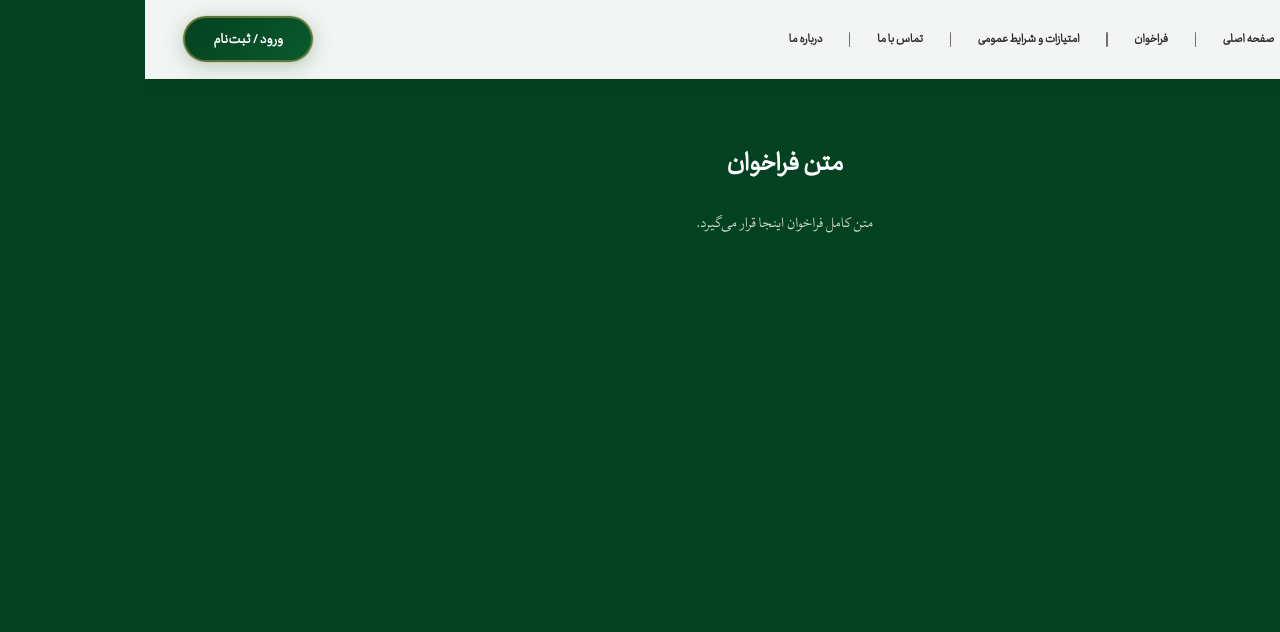
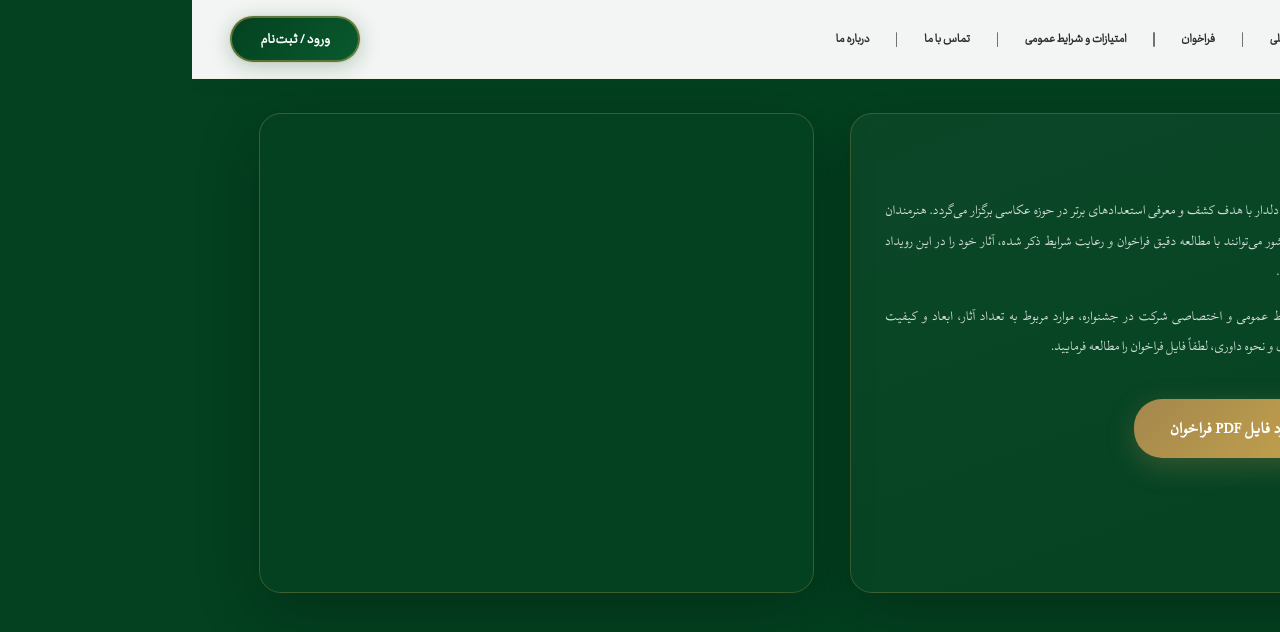
Before and after one commit to Seyed-Ali-313/deldar-project, a React (Vite) app: page /announcement in a window 1280 px wide. Shown: the top 632 px of the page. Built offline with nearby package versions, Linux system fonts and the light colour scheme.

Commit message:
اضافه شدن پی دی اف ، درست شدن 3 تا صفحه

```diff
--- a/src/pages/About.jsx
+++ b/src/pages/About.jsx
@@ -28,8 +28,9 @@ export default function About() {
             fontSize: "clamp(16px, 3.5vw, 24px)",
             fontWeight: "bold",
             color: "#ffffff",
-            textAlign: "center",
-            marginBottom: "clamp(20px, 3vh, 32px)",
+            textAlign: "right",
+            maxWidth: "700px",
+            margin: "0 auto clamp(20px, 3vh, 32px)",
             lineHeight: 1.5,
           }}
         >
@@ -51,13 +52,28 @@ export default function About() {
           }}
         >
           <p style={{ marginBottom: "clamp(12px, 2vh, 16px)" }}>
-            خانه عکاسان ایران، به عنوان یکی از مراکز تخصصی وابسته به حوزه هنری انقلاب اسلامی، فعالیت رسمی خود را از ۲۳ شهریور ۱۳۷۳ آغاز کرد. این مرکز با هدف تحکیم بنیان‌های فرهنگی، ارتقای کیفی هنر عکاسی و سواد بصری و فراهم‌آوردن بستری پویا برای رشد هنرمندان، پا به عرصه وجود نهاد. از همان ابتدا، این مجموعه کوشیده تا ضمن کشف و معرفی استعدادهای نوپدید، به بزرگداشت مفاخر و پیشکسوتان این عرصه نیز بپردازد.
+            خانه عکاسان ایران، به عنوان یکی از مراکز تخصصی وابسته به حوزه هنری
+            انقلاب اسلامی، فعالیت رسمی خود را از ۲۳ شهریور ۱۳۷۳ آغاز کرد. این
+            مرکز با هدف تحکیم بنیان‌های فرهنگی، ارتقای کیفی هنر عکاسی و سواد
+            بصری و فراهم‌آوردن بستری پویا برای رشد هنرمندان، پا به عرصه وجود
+            نهاد. از همان ابتدا، این مجموعه کوشیده تا ضمن کشف و معرفی استعدادهای
+            نوپدید، به بزرگداشت مفاخر و پیشکسوتان این عرصه نیز بپردازد.
           </p>
           <p style={{ marginBottom: "clamp(10px, 1.5vh, 14px)" }}>
-            خانه عکاسان ایران با برگزاری نمایشگاه‌های متعدد داخلی و بین‌المللی، نشست‌های تخصصی و کارگاه‌های آموزشی هدفمند، به یکی از ارکان اصلی حیات هنر عکاسی در کشور بدل شده است. رویکرد حرفه‌ای این مرکز، توأم با پایبندی به ارزش‌های فرهنگی و انقلابی، چشم‌اندازی نو به سوی ثبت و روایت مستند از جامعه و هویت ایرانی گشوده است. تمرکز ویژه این مجموعه بر حوزه عکاسی مستند، موجب تولید و گردآوری آثاری ارزشمند و ماندگار در این حوزه شده است.
+            خانه عکاسان ایران با برگزاری نمایشگاه‌های متعدد داخلی و بین‌المللی،
+            نشست‌های تخصصی و کارگاه‌های آموزشی هدفمند، به یکی از ارکان اصلی حیات
+            هنر عکاسی در کشور بدل شده است. رویکرد حرفه‌ای این مرکز، توأم با
+            پایبندی به ارزش‌های فرهنگی و انقلابی، چشم‌اندازی نو به سوی ثبت و
+            روایت مستند از جامعه و هویت ایرانی گشوده است. تمرکز ویژه این مجموعه
+            بر حوزه عکاسی مستند، موجب تولید و گردآوری آثاری ارزشمند و ماندگار در
+            این حوزه شده است.
           </p>
           <p style={{ marginBottom: 0 }}>
-            هرچند که حضور دیجیتال و فضای مجازی این مرکز به اندازه فعالیت‌های عینی و میدانی آن پررنگ و شناخته‌شده نیست، اما خانه عکاسان ایران در میان جامعه هنری و اهالی عکاسی، جایگاهی مرجع و تأثیرگذار دارد. این نهاد همواره به عنوان یک پایگاه معتبر و پویا در مسیر اعتلای هنر عکاسی و تربیت نسل‌های آینده این عرصه، گام‌های استوار و مؤثری برداشته است.
+            هرچند که حضور دیجیتال و فضای مجازی این مرکز به اندازه فعالیت‌های
+            عینی و میدانی آن پررنگ و شناخته‌شده نیست، اما خانه عکاسان ایران در
+            میان جامعه هنری و اهالی عکاسی، جایگاهی مرجع و تأثیرگذار دارد. این
+            نهاد همواره به عنوان یک پایگاه معتبر و پویا در مسیر اعتلای هنر عکاسی
+            و تربیت نسل‌های آینده این عرصه، گام‌های استوار و مؤثری برداشته است.
           </p>
         </div>
       </div>
--- a/src/pages/Announcement.jsx
+++ b/src/pages/Announcement.jsx
@@ -1,36 +1,201 @@
-// src/pages/Announcement.jsx
+import { motion } from "framer-motion";
+
+const PDF_URL = "/pdf/Deldar-Farakhan.pdf#navpanes=0&page=1&zoom=90";
+
 export default function Announcement() {
+  const handleDownload = () => {
+    const link = document.createElement("a");
+    link.href = PDF_URL;
+    link.download = "Deldar-Farakhan.pdf";
+    document.body.appendChild(link);
+    link.click();
+    document.body.removeChild(link);
+  };
+
   return (
-    <div
-      className="page"
-      style={{
-        padding: "clamp(32px, 8vh, 60px) clamp(16px, 5vw, 20px)",
-        textAlign: "center",
-      }}
-    >
-      <h1
-        style={{
-          fontFamily: "w_Nian",
-          marginBottom: 20,
-          fontSize: "clamp(20px, 5vw, 28px)",
-          color: "#ffffff",
-        }}
-      >
-        متن فراخوان
-      </h1>
-      <p
-        style={{
-          maxWidth: "min(90vw, 700px)",
-          margin: "0 auto",
-          lineHeight: 2,
-          fontSize: "clamp(13px, 3.6vw, 16px)",
-          color: "rgba(255,255,255,0.8)",
-          padding: "0 4px",
-          overflowWrap: "break-word",
-        }}
-      >
-        متن کامل فراخوان اینجا قرار می‌گیرد.
-      </p>
+    <div className="page announcement-page">
+      <div className="announcement-inner">
+        <div className="announcement-grid">
+          <div className="announcement-card">
+            <h2 className="announcement-card-title">درباره فراخوان</h2>
+            <div className="announcement-text">
+              <p>
+                جشنواره ملی عکس دلدار با هدف کشف و معرفی استعدادهای برتر در حوزه
+                عکاسی برگزار می‌گردد. هنرمندان و عکاسان سراسر کشور می‌توانند با
+                مطالعه دقیق فراخوان و رعایت شرایط ذکر شده، آثار خود را در این
+                رویداد هنری به ثبت رسانند.
+              </p>
+              <p>
+                برای آگاهی از شرایط عمومی و اختصاصی شرکت در جشنواره، موارد مربوط
+                به تعداد آثار، ابعاد و کیفیت تصاویر، مهلت ارسال و نحوه داوری،
+                لطفاً فایل فراخوان را مطالعه فرمایید.
+              </p>
+            </div>
+
+            <motion.button
+              onClick={handleDownload}
+              whileHover={{ scale: 1.02 }}
+              whileTap={{ scale: 0.97 }}
+              className="announcement-download-btn"
+            >
+              <svg
+                width="17"
+                height="17"
+                viewBox="0 0 24 24"
+                fill="none"
+                stroke="currentColor"
+                strokeWidth="2"
+                strokeLinecap="round"
+                strokeLinejoin="round"
+              >
+                <path d="M12 3v12m0 0l-4-4m4 4l4-4M4 19h16" />
+              </svg>
+              دانلود فایل PDF فراخوان
+            </motion.button>
+          </div>
+
+          <div className="announcement-pdf-box">
+            <div className="announcement-iframe-wrap">
+              <iframe
+                src={PDF_URL}
+                title="فراخوان"
+                className="announcement-iframe"
+              />
+            </div>
+          </div>
+        </div>
+
+      </div>
+
+      <style>{`
+        .announcement-page {
+          padding: clamp(24px, 4vh, 48px) clamp(16px, 5vw, 40px);
+        }
+
+        .announcement-inner {
+          max-width: 1150px;
+          width: 100%;
+          margin: 0 auto;
+        }
+
+        .announcement-grid {
+          display: grid;
+          grid-template-columns: 1fr 1fr;
+          gap: clamp(20px, 3vw, 36px);
+          align-items: stretch;
+          padding: 2px;
+        }
+
+        .announcement-card,
+        .announcement-pdf-box {
+          background: linear-gradient(160deg, rgba(255,255,255,0.035), rgba(255,255,255,0.01));
+          border: 1px solid rgba(201, 168, 76, 0.08);
+          border-radius: 22px;
+          box-shadow: 0 20px 60px rgba(0,0,0,0.25);
+          outline: 1px solid rgba(201, 168, 76, 0.2);
+          outline-offset: -1px;
+        }
+
+        .announcement-card {
+          padding: clamp(24px, 3vw, 34px);
+          display: flex;
+          flex-direction: column;
+        }
+
+        .announcement-card-title {
+          font-family: "w_Nian", sans-serif;
+          font-size: clamp(16px, 2.2vw, 19px);
+          color: #C9A84C;
+          margin: 0 0 16px;
+        }
+
+        .announcement-text {
+          font-family: "w_Lotus", sans-serif;
+          font-size: clamp(12.5px, 1.6vw, 14.5px);
+          line-height: 2.1;
+          color: rgba(255,255,255,0.82);
+          text-align: justify;
+        }
+
+        .announcement-text p {
+          margin-bottom: 14px;
+        }
+
+                .announcement-download-btn {
+          display: inline-flex;
+          align-items: center;
+          justify-content: center;
+          gap: 10px;
+          margin-top: 22px;
+          padding: 15px 36px;
+          background: linear-gradient(135deg, #A4874D, #C9A84C);
+          color: #fff;
+          border: none;
+          border-radius: 28px;
+          font-size: clamp(15px, 1.8vw, 17px);
+          font-weight: 700;
+          font-family: "w_Lotus", sans-serif;
+          cursor: pointer;
+          box-shadow: 0 8px 28px rgba(164,135,77,0.3);
+          align-self: flex-start;
+          letter-spacing: 0.5px;
+          transition: all 0.3s ease;
+          position: relative;
+          overflow: hidden;
+        }
+        .announcement-download-btn::before {
+          content: "";
+          position: absolute;
+          inset: 0;
+          background: linear-gradient(135deg, rgba(255,255,255,0.15), transparent);
+          opacity: 0;
+          transition: opacity 0.3s ease;
+        }
+        .announcement-download-btn:hover {
+          background: linear-gradient(135deg, #B89B5A, #D4B85A);
+          box-shadow: 0 10px 36px rgba(164,135,77,0.5);
+          transform: translateY(-1px);
+        }
+        .announcement-download-btn:hover::before {
+          opacity: 1;
+        }
+
+        .announcement-pdf-box {
+          overflow: hidden;
+          min-height: clamp(380px, 60vh, 620px);
+          display: flex;
+          flex-direction: column;
+        }
+
+        .announcement-iframe-wrap {
+          flex: 1;
+          overflow: hidden;
+          display: flex;
+          align-items: stretch;
+          justify-content: stretch;
+        }
+
+        .announcement-iframe {
+          width: 100%;
+          height: 100%;
+          border: none;
+        }
+
+        @media (max-width: 900px) {
+          .announcement-grid {
+            grid-template-columns: 1fr;
+          }
+          .announcement-download-btn {
+            align-self: stretch;
+          }
+        }
+
+        @media (max-width: 480px) {
+          .announcement-page { padding: 24px 14px; }
+          .announcement-card { padding: 22px 18px; border-radius: 18px; }
+          .announcement-pdf-box { border-radius: 18px; min-height: 320px; }
+        }
+      `}</style>
     </div>
   );
 }
```
Also changed, not shown: 1 other file (tests, documents, lock files or other folders).
